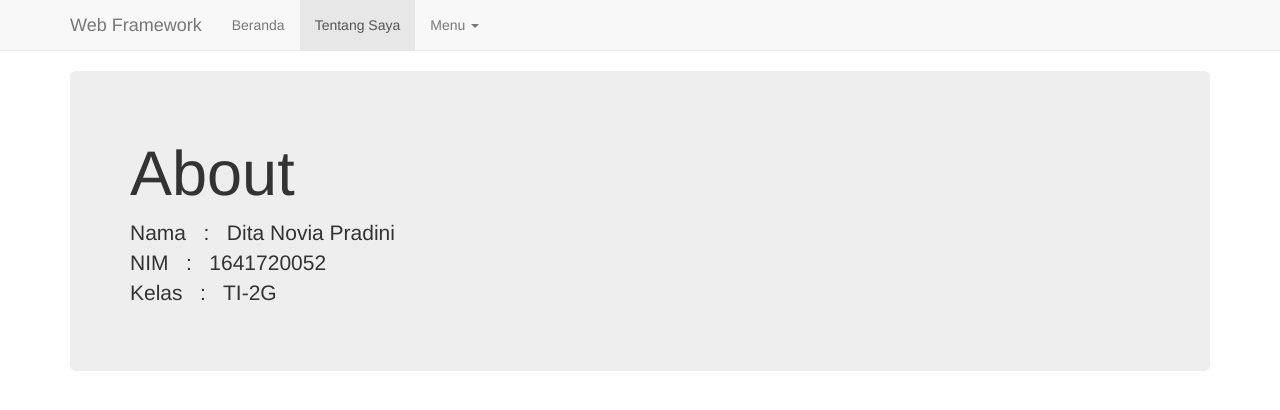
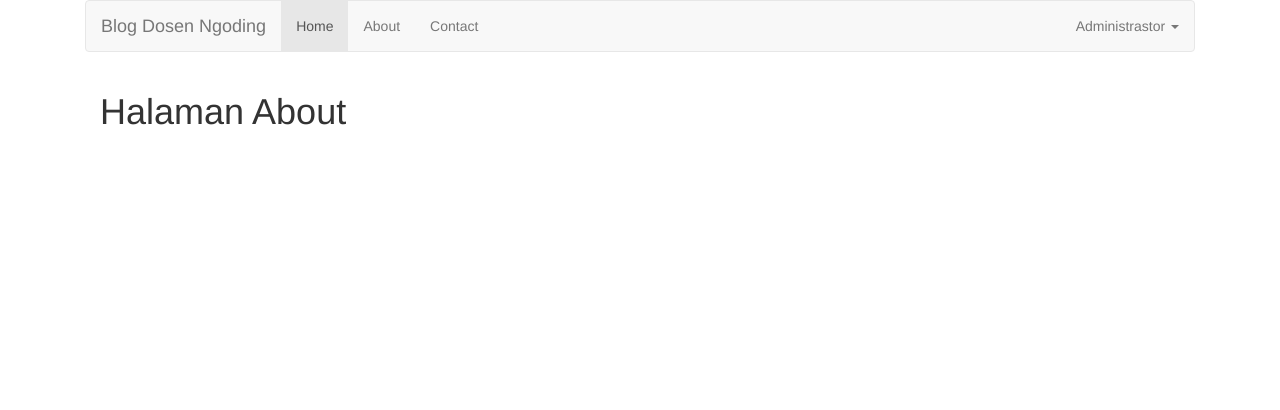
Before and after one commit to DitaNoviaPradini/TUGAS1, a CodeIgniter app: the page made by application/views/about.php in a window 1280 px wide. Shown: the top 410 px of the page. Run offline with CodeIgniter, Linux system fonts and the light colour scheme; some libraries are stand-ins or nearby versions.

Commit message:
updateabout

```diff
--- a/application/views/about.php
+++ b/application/views/about.php
@@ -1,59 +1,77 @@
-<?php
-defined('BASEPATH') OR exit('No direct script access allowed');
-?><!DOCTYPE html>
-<html lang="en">
+<!DOCTYPE html>
+<html lang="">
     <head>
         <meta charset="utf-8">
         <meta http-equiv="X-UA-Compatible" content="IE=edge">
         <meta name="viewport" content="width=device-width, initial-scale=1">
+        <title>Title Page</title>
 
-<title>Pemrograman Web Berbasis Framework</title>
+        <!-- Bootstrap CSS -->
+        <link href="<?php echo base_url();?>/assets/css/bootstrap.min.css" rel="stylesheet">
 
-<link href="<?php echo base_url('assets/css/bootstrap.min.css') ?>" rel="stylesheet">
+        <!-- HTML5 Shim and Respond.js IE8 support of HTML5 elements and media queries -->
+        <!-- WARNING: Respond.js doesn't work if you view the page via file:// -->
+        <!--[if lt IE 9]>
+            <script src="https://oss.maxcdn.com/libs/html5shiv/3.7.3/html5shiv.js"></script>
+            <script src="https://oss.maxcdn.com/libs/respond.js/1.4.2/respond.min.js"></script>
+        <![endif]-->
     </head>
     <body>
-<nav class="navbar navbar-default navbar-static-top">
+
             <div class="container">
+
+                <div class="col-xs-12 col-sm-12 col-md-12 col-lg-12">
+
+                    <nav class="navbar navbar-default" role="navigation">
+                        <!-- Brand and toggle get grouped for better mobile display -->
                         <div class="navbar-header">
-      <button type="button" class="navbar-toggle collapsed" data-toggle="collapse" data-target="#navbar" aria-expanded="false" aria-controls="navbar">
+                            <button type="button" class="navbar-toggle" data-toggle="collapse" data-target=".navbar-ex1-collapse">
                                 <span class="sr-only">Toggle navigation</span>
                                 <span class="icon-bar"></span>
                                 <span class="icon-bar"></span>
                                 <span class="icon-bar"></span>
                             </button>
-      <a class="navbar-brand" href="#">Web Framework</a>
+                            <a class="navbar-brand" href="#">Blog Dosen Ngoding</a>
                         </div>
-    <div id="navbar" class="navbar-collapse collapse">
+
+                        <!-- Collect the nav links, forms, and other content for toggling -->
+                        <div class="collapse navbar-collapse navbar-ex1-collapse">
                             <ul class="nav navbar-nav">
-        <li><a href="<?php echo base_url("index.php")?>">Beranda</a></li>
-        <li  class="active"><a href="#">Tentang Saya</a></li>
+                            <li class="active"><a href="<?php echo site_url()?>/home">Home</a></li>
+                                <li><a href="<?php echo site_url()?>/about">About</a></li>
+                                <li><a href="<?php echo site_url()?>/contact">Contact</a></li>
+                            </ul>
+                            </form>
+                            <ul class="nav navbar-nav navbar-right">
                                 <li class="dropdown">
-          <a href="#" class="dropdown-toggle" data-toggle="dropdown" role="button" aria-haspopup="true" aria-expanded="false">Menu <span class="caret"></span></a>
+                                    <a href="#" class="dropdown-toggle" data-toggle="dropdown">Administrastor <b class="caret"></b></a>
                                     <ul class="dropdown-menu">
-            <li><a href="#">Submenu 1</a></li>
-            <li><a href="#">Submenu 2</a></li>
+                                        <li><a href="#">Action</a></li>
+                                        <li><a href="#">Another action</a></li>
+                                        <li><a href="#">Something else here</a></li>
+                                        <li><a href="#">Separated link</a></li>
                                     </ul>
                                 </li>
                             </ul>
-    </div>
-  </div>
+                        </div><!-- /.navbar-collapse -->
                     </nav>
 
-<div class="container">
-  <div class="jumbotron">
-    <h1>About</h1>
-    <p>
-       Nama &nbsp     : &nbsp Dita Novia Pradini
-       <br>
-       NIM &nbsp      : &nbsp 1641720052
-       <br>
-       Kelas &nbsp    : &nbsp TI-2G
-    </p>
+                    <div class="col-xs-6 col-sm-6 col-md-6 col-lg-6">
+                     <h1>Halaman About</h1>
+                    </div>
+
+                        <div class="col-xs-6 col-sm-6 col-md-6 col-lg-6">
 
                         </div>
+
                 </div>
 
-<script src="<?php echo base_url('assets/js/jquery-3.3.1.min.js') ?>"></script>
-<script src="<? echo base_url('assets/js/bootstrap.min.js') ?>"></script>
+            </div>
+
+
+        <!-- jQuery -->
+        <script src="<?php echo base_url();?>/assets/js/jquery-3.3.1.min.js"></script>
+        <!-- Bootstrap JavaScript -->
+        <script src="<?php echo base_url();?>/assets/css/js/bootstrap.min.js"></script>
     </body>
 </html>
```
Lines whose indentation alone changed are shown as unchanged.
